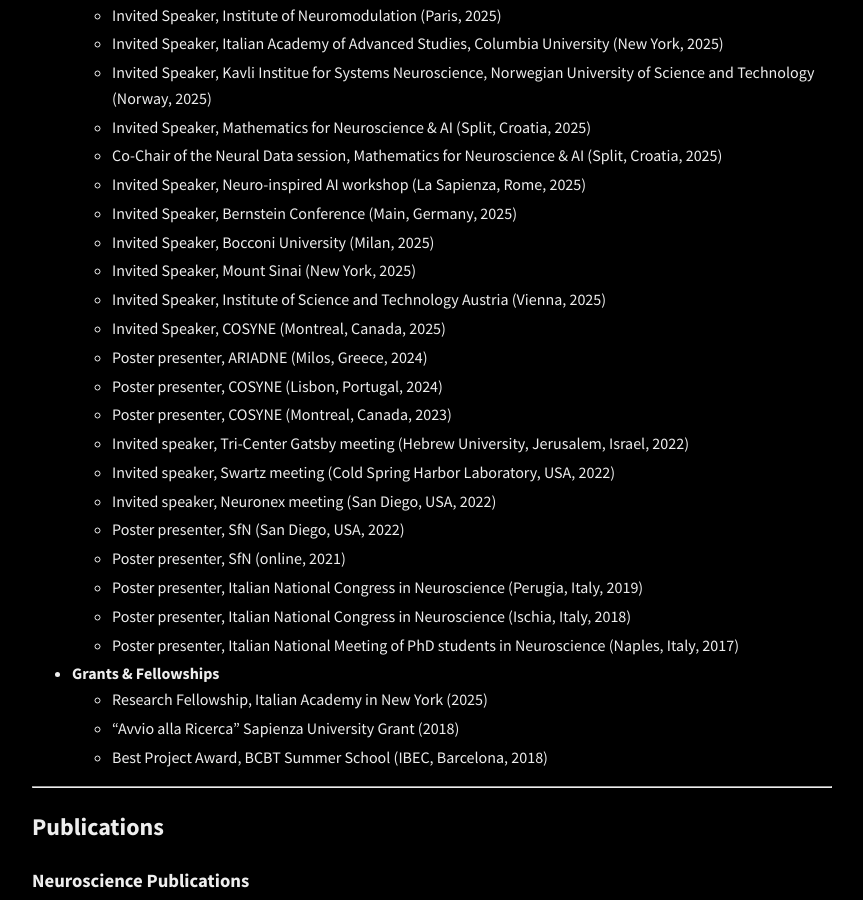
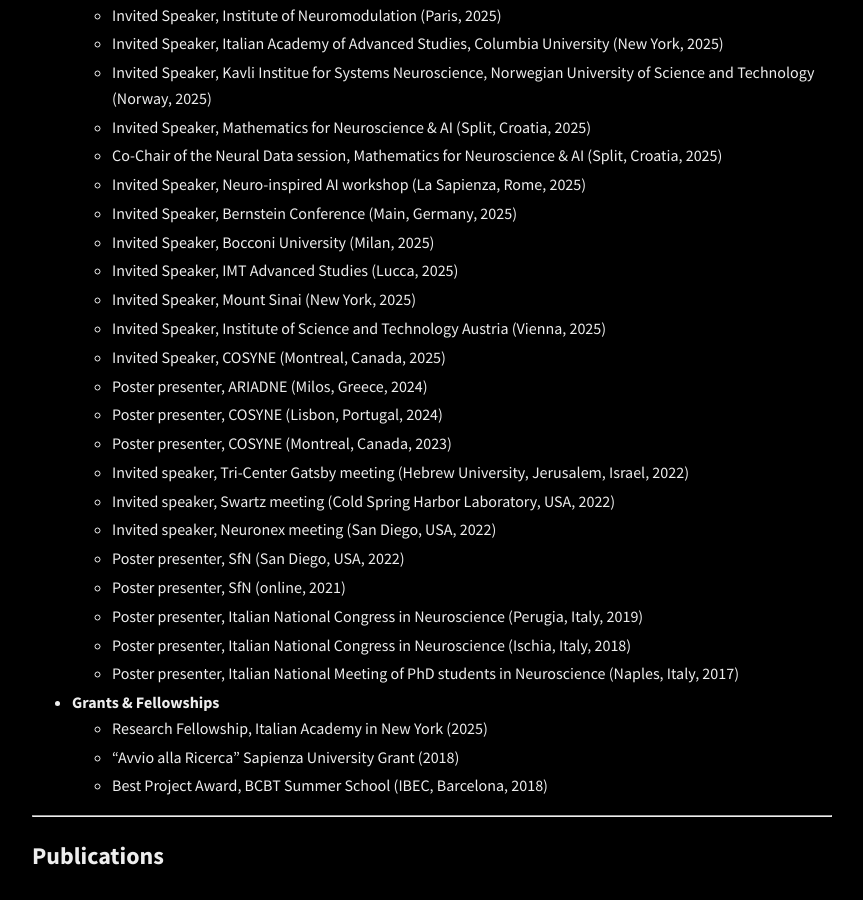
Before and after one commit to ValeriaFascianelli/valeriafascianelli.github.io, a Jekyll site: the page built from cv-and-publications.md, in a window 1280 px wide and 900 px high, scrolled down 1034 px. Shown: the whole window, without its empty margins (208-1071 px from the left). Built offline with Jekyll 4.4.1, drawn with Linux system fonts in a browser that asks for light colours.

Commit message:
CV update2

```diff
--- a/cv-and-publications.md
+++ b/cv-and-publications.md
@@ -43,6 +43,7 @@
   - Invited Speaker, Neuro-inspired AI workshop (La Sapienza, Rome, 2025)
   - Invited Speaker, Bernstein Conference (Main, Germany, 2025)
   - Invited Speaker, Bocconi University (Milan, 2025)
+  - Invited Speaker, IMT Advanced Studies (Lucca, 2025)
   - Invited Speaker, Mount Sinai (New York, 2025)
   - Invited Speaker, Institute of Science and Technology Austria (Vienna, 2025)
   - Invited Speaker, COSYNE (Montreal, Canada, 2025)
```
